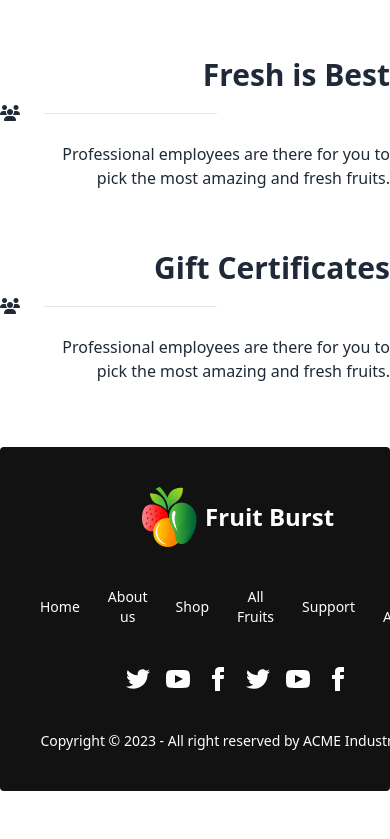
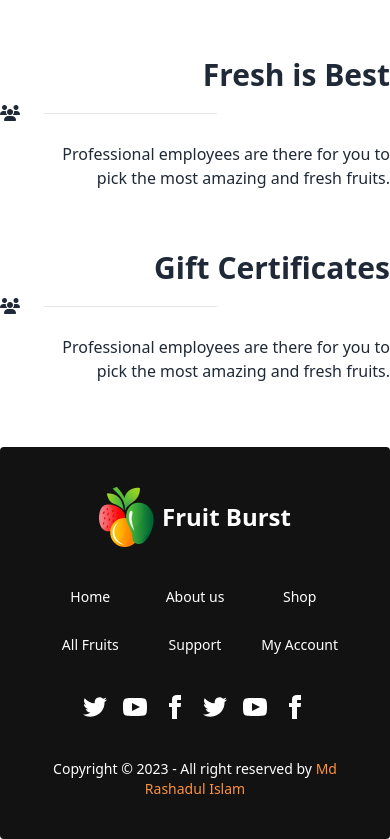
Before and after one commit to rashaduldev/Assignment-3-With-PH, a plain HTML site: page index.html in a window 390 px wide. Shown: the part 6496-7335 px from the top of the page. Before the commit the page ends 7287 px from the top, so only its background shows below. Drawn offline with nearby package versions, Linux system fonts and the light colour scheme.

Commit message:
Footer Responsive Done

```diff
--- a/index.html
+++ b/index.html
@@ -486,7 +486,7 @@
             <img src="./images/logo.png" alt="">
             <h2 class="text-2xl font-bold">Fruit Burst</h2>
         </div>
-        <div class="grid grid-flow-col gap-7">
+        <div class="grid grid-cols-3 lg:grid-cols-6 gap-7">
             <a class="link link-hover">Home</a>
           <a class="link link-hover">About us</a>
           <a class="link link-hover">Shop</a>
@@ -495,7 +495,7 @@
           <a class="link link-hover">My Account</a>
         </div>
         <div>
-          <div class="grid grid-flow-col gap-4">
+          <div class="grid grid-cols-6 lg:grid-cols-6 gap-4">
             <a><svg xmlns="http://www.w3.org/2000/svg" width="24" height="24" viewBox="0 0 24 24" class="fill-current"><path d="M24 4.557c-.883.392-1.832.656-2.828.775 1.017-.609 1.798-1.574 2.165-2.724-.951.564-2.005.974-3.127 1.195-.897-.957-2.178-1.555-3.594-1.555-3.179 0-5.515 2.966-4.797 6.045-4.091-.205-7.719-2.165-10.148-5.144-1.29 2.213-.669 5.108 1.523 6.574-.806-.026-1.566-.247-2.229-.616-.054 2.281 1.581 4.415 3.949 4.89-.693.188-1.452.232-2.224.084.626 1.956 2.444 3.379 4.6 3.419-2.07 1.623-4.678 2.348-7.29 2.04 2.179 1.397 4.768 2.212 7.548 2.212 9.142 0 14.307-7.721 13.995-14.646.962-.695 1.797-1.562 2.457-2.549z"></path></svg></a>
             <a><svg xmlns="http://www.w3.org/2000/svg" width="24" height="24" viewBox="0 0 24 24" class="fill-current"><path d="M19.615 3.184c-3.604-.246-11.631-.245-15.23 0-3.897.266-4.356 2.62-4.385 8.816.029 6.185.484 8.549 4.385 8.816 3.6.245 11.626.246 15.23 0 3.897-.266 4.356-2.62 4.385-8.816-.029-6.185-.484-8.549-4.385-8.816zm-10.615 12.816v-8l8 3.993-8 4.007z"></path></svg></a>
             <a><svg xmlns="http://www.w3.org/2000/svg" width="24" height="24" viewBox="0 0 24 24" class="fill-current"><path d="M9 8h-3v4h3v12h5v-12h3.642l.358-4h-4v-1.667c0-.955.192-1.333 1.115-1.333h2.885v-5h-3.808c-3.596 0-5.192 1.583-5.192 4.615v3.385z"></path></svg></a>
@@ -505,7 +505,7 @@
           </div>
         </div>
         <div>
-          <p>Copyright © 2023 - All right reserved by ACME Industries Ltd</p>
+          <p>Copyright © 2023 - All right reserved by <span class="text-orange-400">Md Rashadul Islam</span></p>
         </div>
       </footer>
 </body>
```
